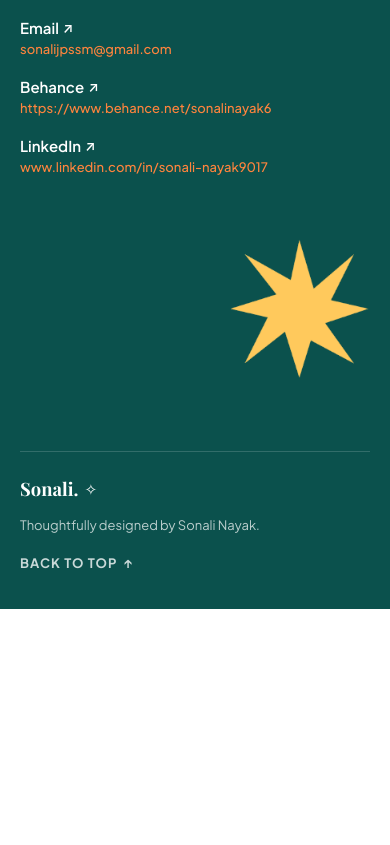
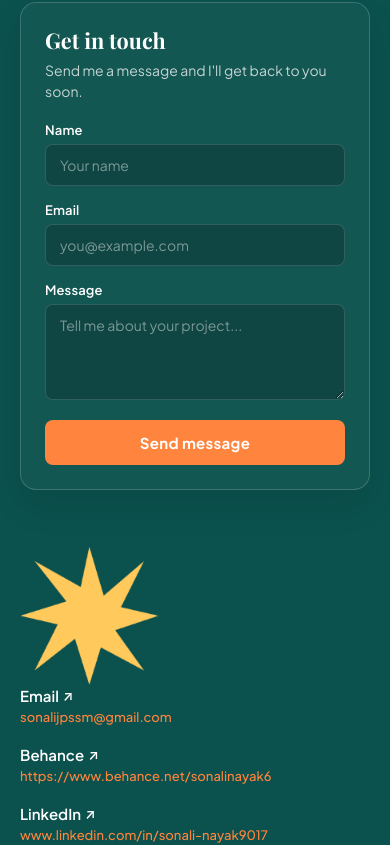
Before and after one commit to sonalijpssm-cmyk/Sonali-Portfolio, a React (Vite) app: page / in a window 390 px wide. Shown: the part 7680-8525 px from the top of the page. Before the commit the page ends 8289 px from the top, so only its background shows below. Built offline with nearby package versions, Linux system fonts and the light colour scheme; a web font is replaced by a local one.

Commit message:
feat: redesign footer with Get in touch contact form card and right star+links layout

```diff
--- a/src/components/Footer.jsx
+++ b/src/components/Footer.jsx
@@ -1,6 +1,29 @@
-import React from 'react';
+import React, { useState } from 'react';
 
 export default function Footer() {
+  const [formData, setFormData] = useState({
+    name: '',
+    email: '',
+    message: ''
+  });
+  const [status, setStatus] = useState('');
+
+  const handleChange = (e) => {
+    const { name, value } = e.target;
+    setFormData((prev) => ({ ...prev, [name]: value }));
+  };
+
+  const handleSubmit = (e) => {
+    e.preventDefault();
+    if (!formData.name || !formData.email || !formData.message) return;
+
+    setStatus('Thank you! Your message has been sent.');
+    setFormData({ name: '', email: '', message: '' });
+    setTimeout(() => {
+      setStatus('');
+    }, 4500);
+  };
+
   const scrollToTop = () => {
     window.scrollTo({
       top: 0,
@@ -13,7 +36,7 @@ export default function Footer() {
       <div className="container footer__container">
         {/* Main Footer Content */}
         <div className="footer__main">
-          {/* Left Column: Heading, Subtitle, Stacked Contact & Social Links */}
+          {/* Left Column: Heading, Subtitle, and Contact Form Card */}
           <div className="footer__left">
             <span className="footer__eyebrow">GOOD DESIGN STARTS WITH A CONVERSATION</span>
             <h2 className="footer__title">
@@ -22,6 +45,88 @@ export default function Footer() {
             <p className="footer__subtitle">
               Have a product, problem, or idea in mind? I'd love to hear about it.
             </p>
+
+            {/* Contact Form Card */}
+            <div className="footer__form-card">
+              <h3 className="footer__form-title">Get in touch</h3>
+              <p className="footer__form-desc">
+                Send me a message and I'll get back to you soon.
+              </p>
+
+              {status ? (
+                <div className="footer__form-success" role="status">
+                  {status}
+                </div>
+              ) : (
+                <form className="footer__form" onSubmit={handleSubmit}>
+                  <div className="footer__form-group">
+                    <label htmlFor="footer-name" className="footer__form-label">
+                      Name
+                    </label>
+                    <input
+                      id="footer-name"
+                      type="text"
+                      name="name"
+                      value={formData.name}
+                      onChange={handleChange}
+                      placeholder="Your name"
+                      required
+                      className="footer__form-input"
+                    />
+                  </div>
+
+                  <div className="footer__form-group">
+                    <label htmlFor="footer-email" className="footer__form-label">
+                      Email
+                    </label>
+                    <input
+                      id="footer-email"
+                      type="email"
+                      name="email"
+                      value={formData.email}
+                      onChange={handleChange}
+                      placeholder="you@example.com"
+                      required
+                      className="footer__form-input"
+                    />
+                  </div>
+
+                  <div className="footer__form-group">
+                    <label htmlFor="footer-message" className="footer__form-label">
+                      Message
+                    </label>
+                    <textarea
+                      id="footer-message"
+                      name="message"
+                      value={formData.message}
+                      onChange={handleChange}
+                      placeholder="Tell me about your project..."
+                      rows="4"
+                      required
+                      className="footer__form-textarea"
+                    />
+                  </div>
+
+                  <button type="submit" className="footer__form-submit">
+                    Send message
+                  </button>
+                </form>
+              )}
+            </div>
+          </div>
+
+          {/* Right Column: Decorative Star Graphic + Contact & Social Links */}
+          <div className="footer__right">
+            <div className="footer__star-wrapper" aria-hidden="true">
+              <img
+                src="/assets/footer-star.png"
+                alt=""
+                className="footer__star-img"
+                width="195"
+                height="195"
+                loading="lazy"
+              />
+            </div>
 
             <div className="footer__links">
               {/* Email */}
@@ -83,20 +188,6 @@ export default function Footer() {
               </div>
             </div>
           </div>
-
-          {/* Right Column: Decorative 8-Pointed Star Graphic */}
-          <div className="footer__right">
-            <div className="footer__star-wrapper" aria-hidden="true">
-              <img
-                src="/assets/footer-star.png"
-                alt=""
-                className="footer__star-img"
-                width="195"
-                height="195"
-                loading="lazy"
-              />
-            </div>
-          </div>
         </div>
 
         {/* Divider */}
--- a/src/styles/index.css
+++ b/src/styles/index.css
@@ -1298,16 +1298,17 @@ a {
 
 .footer__main {
   display: grid;
-  grid-template-columns: 1.25fr 0.75fr;
+  grid-template-columns: 1.18fr 0.82fr;
   align-items: flex-start;
   justify-content: space-between;
-  gap: clamp(2rem, 4vw, 4.5rem);
+  gap: clamp(2.5rem, 5vw, 5.5rem);
 }
 
 .footer__left {
   display: flex;
   flex-direction: column;
   align-items: flex-start;
+  width: 100%;
 }
 
 .footer__eyebrow {
@@ -1338,14 +1339,167 @@ a {
   font-weight: var(--font-weight-body);
   color: rgba(255, 255, 255, 0.78);
   max-width: 500px;
-  margin-bottom: var(--space-48);
-}
-
-.footer__links {
+  margin-bottom: var(--space-32);
+}
+
+/* Contact Form Card */
+.footer__form-card {
+  width: 100%;
+  max-width: 480px;
+  background-color: rgba(255, 255, 255, 0.035);
+  border: 1px solid rgba(255, 255, 255, 0.18);
+  border-radius: var(--radius-lg);
+  padding: clamp(1.5rem, 2.5vw, 2rem);
+  box-shadow: 0 16px 36px rgba(0, 0, 0, 0.08);
+  backdrop-filter: blur(6px);
+}
+
+.footer__form-title {
+  font-family: var(--font-family-heading);
+  font-size: clamp(1.35rem, 2vw, 1.625rem);
+  font-weight: 700;
+  color: var(--color-text-white);
+  line-height: 1.25;
+  margin-bottom: 6px;
+}
+
+.footer__form-desc {
+  font-family: var(--font-family-body);
+  font-size: 0.875rem;
+  line-height: 1.5;
+  color: rgba(255, 255, 255, 0.75);
+  margin-bottom: var(--space-20);
+}
+
+.footer__form-success {
+  font-family: var(--font-family-body);
+  font-size: 0.9375rem;
+  color: #FFFFFF;
+  background-color: rgba(255, 132, 61, 0.25);
+  border: 1px solid var(--color-accent-coral);
+  border-radius: var(--radius-md);
+  padding: 14px 16px;
+  text-align: center;
+  font-weight: 600;
+  animation: fadeIn 0.3s ease;
+}
+
+.footer__form {
+  display: flex;
+  flex-direction: column;
+  gap: var(--space-16);
+  width: 100%;
+}
+
+.footer__form-group {
   display: flex;
   flex-direction: column;
   align-items: flex-start;
+  gap: 6px;
+  width: 100%;
+}
+
+.footer__form-label {
+  font-family: var(--font-family-body);
+  font-size: 0.8125rem;
+  font-weight: 600;
+  color: var(--color-text-white);
+  letter-spacing: 0.01em;
+}
+
+.footer__form-input,
+.footer__form-textarea {
+  width: 100%;
+  background-color: rgba(0, 0, 0, 0.2);
+  border: 1px solid rgba(255, 255, 255, 0.14);
+  border-radius: var(--radius-md);
+  padding: 11px 14px;
+  font-family: var(--font-family-body);
+  font-size: 0.875rem;
+  color: var(--color-text-white);
+  transition: border-color var(--transition-fast), background-color var(--transition-fast), box-shadow var(--transition-fast);
+}
+
+.footer__form-input::placeholder,
+.footer__form-textarea::placeholder {
+  color: rgba(255, 255, 255, 0.45);
+}
+
+.footer__form-input:focus,
+.footer__form-textarea:focus {
+  outline: none;
+  background-color: rgba(0, 0, 0, 0.3);
+  border-color: var(--color-accent-coral);
+  box-shadow: 0 0 0 3px rgba(255, 132, 61, 0.25);
+}
+
+.footer__form-textarea {
+  resize: vertical;
+  min-height: 95px;
+}
+
+.footer__form-submit {
+  width: 100%;
+  background-color: var(--color-accent-coral);
+  color: var(--color-text-white);
+  border: none;
+  border-radius: var(--radius-md);
+  padding: 13px 20px;
+  font-family: var(--font-family-body);
+  font-size: 0.9375rem;
+  font-weight: 700;
+  letter-spacing: 0.02em;
+  cursor: pointer;
+  margin-top: 4px;
+  transition: background-color var(--transition-smooth), transform var(--transition-smooth), box-shadow var(--transition-smooth);
+}
+
+.footer__form-submit:hover {
+  background-color: #f7762c;
+  transform: translateY(-2px);
+  box-shadow: 0 6px 18px rgba(255, 132, 61, 0.36);
+}
+
+.footer__form-submit:active {
+  transform: translateY(0);
+  box-shadow: none;
+}
+
+.footer__right {
+  display: flex;
+  flex-direction: column;
+  justify-content: flex-start;
+  align-items: flex-end;
+  height: 100%;
+  padding-top: var(--space-8);
+}
+
+.footer__star-wrapper {
+  display: flex;
+  justify-content: flex-end;
+  align-items: center;
+  margin-bottom: clamp(2.5rem, 5vw, 4.5rem);
+}
+
+.footer__star-img {
+  width: clamp(140px, 18vw, 195px);
+  height: auto;
+  display: block;
+  object-fit: contain;
+  transition: transform var(--transition-smooth);
+}
+
+.footer__star-wrapper:hover .footer__star-img {
+  transform: rotate(22.5deg) scale(1.06);
+}
+
+.footer__right .footer__links {
+  align-self: flex-start;
+  padding-left: clamp(1rem, 4vw, 4rem);
   gap: var(--space-20);
+  display: flex;
+  flex-direction: column;
+  align-items: flex-start;
   width: 100%;
 }
 
@@ -1395,32 +1549,6 @@ a {
 .footer__link-url:hover {
   text-decoration: underline;
   opacity: 0.88;
-}
-
-.footer__right {
-  display: flex;
-  justify-content: flex-end;
-  align-items: flex-start;
-  height: 100%;
-  padding-top: var(--space-24);
-}
-
-.footer__star-wrapper {
-  display: flex;
-  justify-content: flex-end;
-  align-items: center;
-}
-
-.footer__star-img {
-  width: clamp(140px, 18vw, 195px);
-  height: auto;
-  display: block;
-  object-fit: contain;
-  transition: transform var(--transition-smooth);
-}
-
-.footer__star-wrapper:hover .footer__star-img {
-  transform: rotate(22.5deg) scale(1.06);
 }
 
 .footer__divider {
@@ -1590,7 +1718,11 @@ a {
 
   .footer__main {
     grid-template-columns: 1fr;
-    gap: var(--space-40);
+    gap: var(--space-48);
+  }
+
+  .footer__form-card {
+    max-width: 100%;
   }
 
   .footer__right {
@@ -1599,7 +1731,11 @@ a {
 
   .footer__star-wrapper {
     justify-content: flex-start;
-    margin-bottom: var(--space-32);
+    margin-bottom: var(--space-28);
+  }
+
+  .footer__right .footer__links {
+    padding-left: 0;
   }
 
   .footer__title-br {
```
